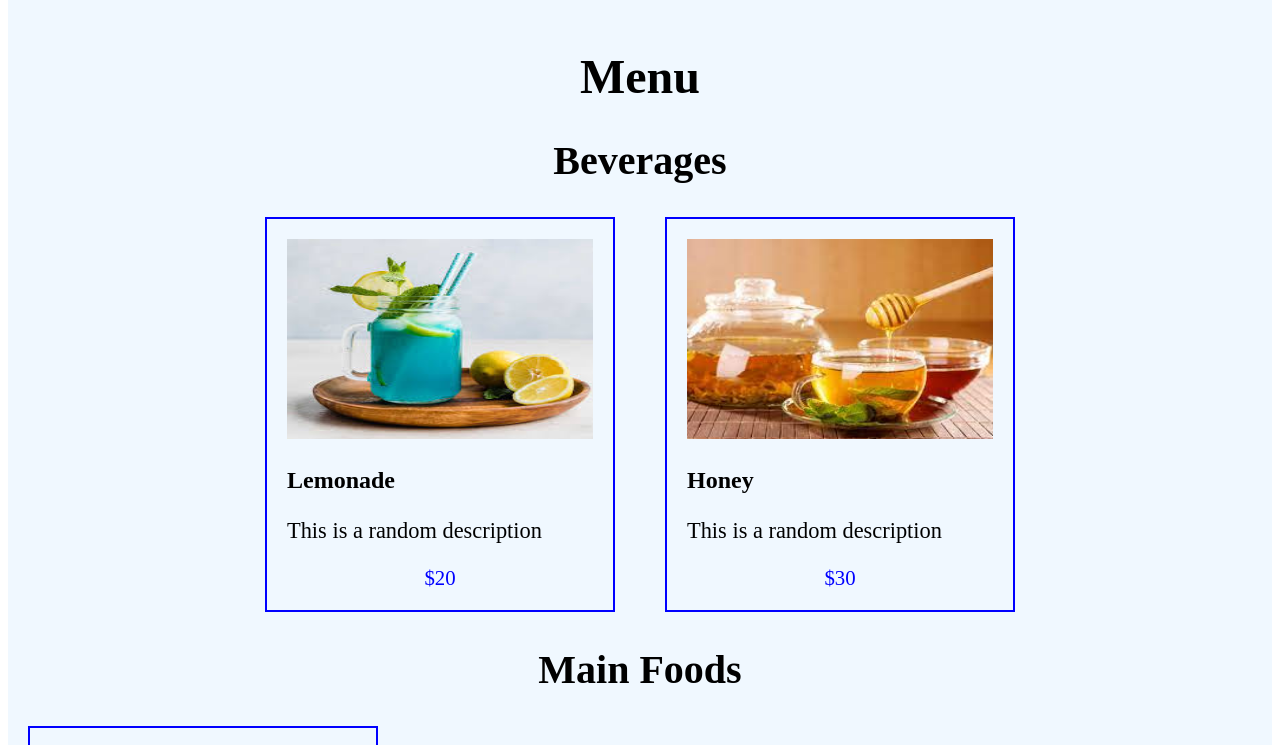
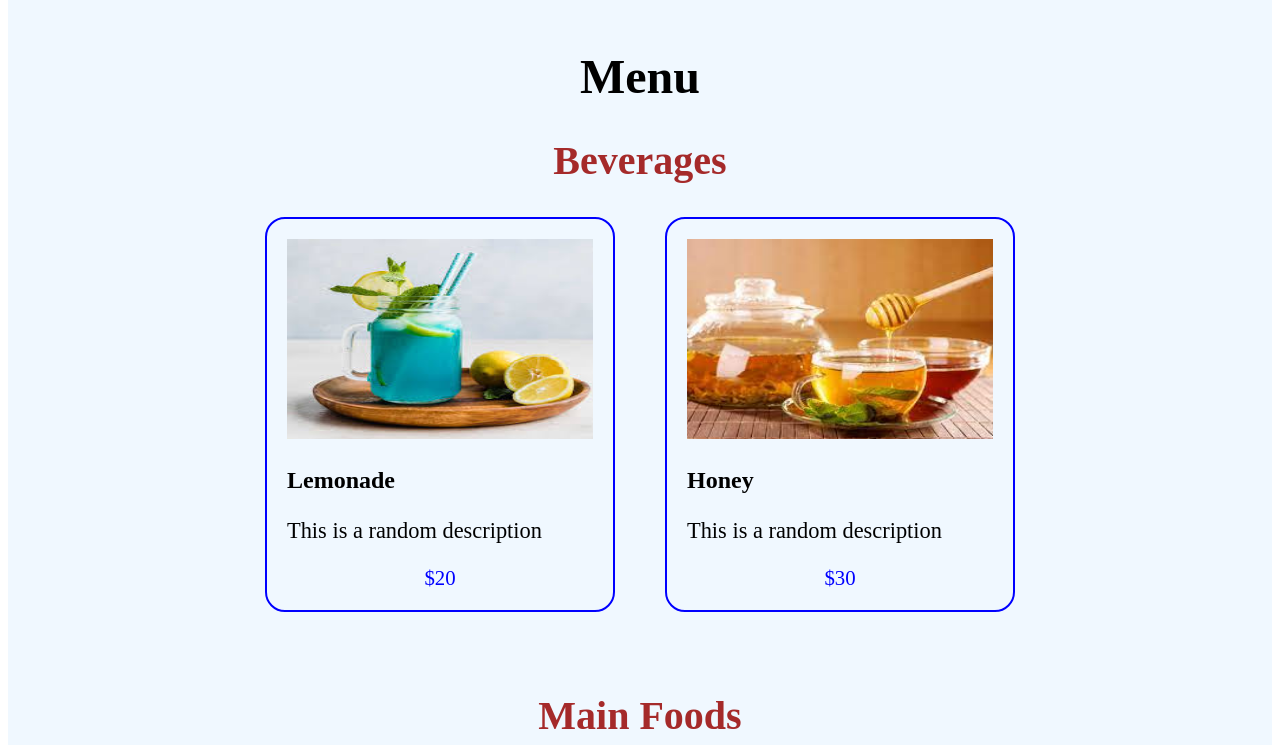
Before and after one commit to SonDo580/restaurant-page, a website built with webpack: page dist/index.html in a window 1280 px wide. Shown: the part 1202-1947 px from the top of the page. Built offline with nearby package versions, Linux system fonts and the light colour scheme; files whose address does not match are found by name.

Commit message:
Style the menu page

```diff
--- a/src/style.css
+++ b/src/style.css
@@ -109,18 +109,22 @@ h1 {
 .menu h2 {
     font-size: 2.5rem;
     text-align: center;
+    color: brown;
 }
 
-.menu .beverages {
+.menu .beverages,
+.menu .foods {
     display: flex;
     justify-content: center;
     gap: 50px;
+    margin-bottom: 80px;
 }
 
 .card-menu {
     border: 2px solid blue;
     width: 25%;
     padding: 20px;
+    border-radius: 20px;
 }
 
 .card-menu img {
```
